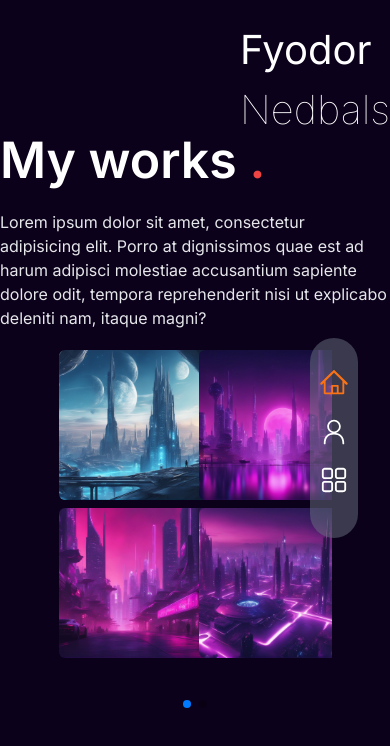
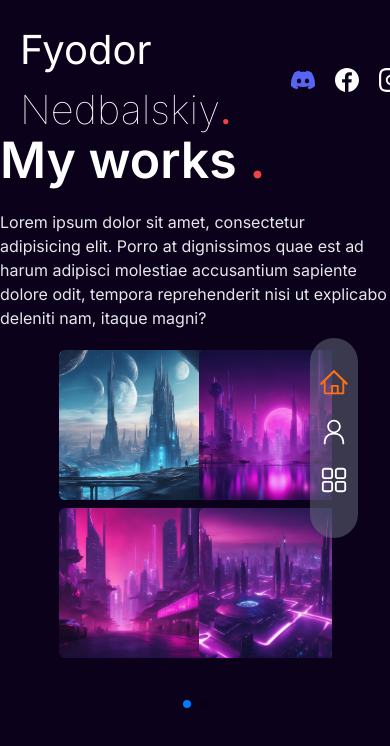
Before and after one commit to 3TERRRNITY/portfolio-website, a Next.js app: page /my-projects in a window 390 px wide. Shown: the top 746 px of the page. Built offline with nearby package versions, Linux system fonts and the light colour scheme.

Commit message:
update deps

```diff
--- a/components/Navbar.tsx
+++ b/components/Navbar.tsx
@@ -3,7 +3,7 @@ import Image from 'next/image'
 
 const Navbar = () => {
 	return (
-		<div className='fixed top-0 bg-transparent z-[20] w-full flex  gap-5 md:justify-between px-60 p-5'>
+		<div className='fixed top-0 bg-transparent z-[20] w-full flex  gap-5 md:justify-between md:px-60 p-5'>
 			<h1 className='text-white text-[40px]'>
 				Fyodor <span className='font-thin'>Nedbalskiy</span>
 				<span className='text-red-500'>.</span>
--- a/package.json
+++ b/package.json
@@ -13,9 +13,11 @@
     "next": "14.2.3",
     "react": "^18",
     "react-dom": "^18",
+    "react-icons": "^5.2.1",
     "react-tsparticles": "^2.12.2",
     "swiper": "^11.1.4",
-    "tsparticles": "^3.4.0"
+    "tsparticles": "^3.4.0",
+    "tsparticles-slim": "^2.12.0"
   },
   "devDependencies": {
     "@types/node": "^20",
```
Also changed, not shown: constants/index.ts (+4 -4 lines), 1 other file (tests, documents, lock files or other folders).
